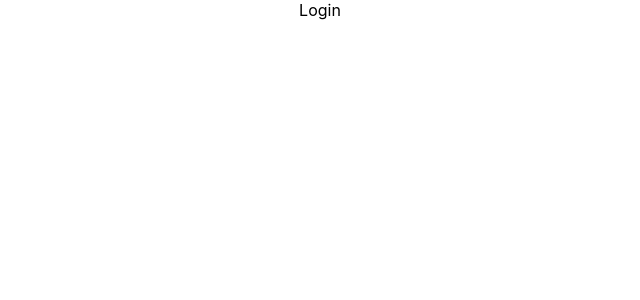
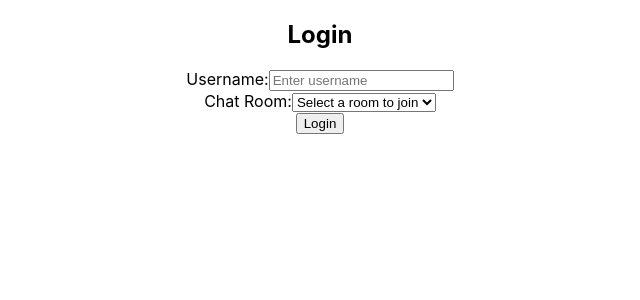
Before and after one commit to ivanarunje/ChatApp, a React (Create React App) app: page /login in a window 1280 px wide. Shown: the top 300 px of the page, without its empty margins (320-960 px from the left). Built offline with nearby package versions, Linux system fonts and the light colour scheme.

Commit message:
Created login page with some basic functionality, future todos are form validation, style improving and setting up page redirect after successful form submission

```diff
--- a/src/components/Home/index.jsx
+++ b/src/components/Home/index.jsx
@@ -1,7 +1,22 @@
 import React from "react";
+import { Link } from "react-router-dom";
 
 function Home() {
-  return <div>Home</div>;
+  return (
+    <div>
+      <div className="HomeDescription">
+        <p>
+          Lorem ipsum dolor sit amet, consectetur adipisicing elit. Animi
+          corporis veniam unde doloribus nihil at commodi. Voluptatum unde
+          dolore, quasi quaerat, laboriosam assumenda vero sit perferendis,
+          repudiandae doloribus esse incidunt?
+        </p>
+      </div>
+      <Link to="/login">
+        <button>Login</button>
+      </Link>
+    </div>
+  );
 }
 
 export default Home;
--- a/src/components/Login/index.jsx
+++ b/src/components/Login/index.jsx
@@ -1,7 +1,52 @@
-import React from "react";
+import React, { useState } from "react";
 
 function Login() {
-  return <div>Login</div>;
+  const [username, setUsername] = useState("");
+  const [room, setRoom] = useState("");
+
+  const submitFormHandler = (e) => {
+    e.preventDefault();
+    console.log("Username: ", username);
+    console.log("Room: ", room);
+
+    setUsername("");
+    setRoom("");
+  };
+  return (
+    /* Form with a username input field, room selection dropdown, and a login button.
+     *** TODO: form validation and style*/
+    <div>
+      <h2>Login</h2>
+      <form onSubmit={submitFormHandler}>
+        <div>
+          <label>Username:</label>
+          <input
+            type="text"
+            id="username"
+            placeholder="Enter username"
+            value={username}
+            onChange={(e) => setUsername(e.target.value)}
+          />
+        </div>
+        <div>
+          <label>Chat Room:</label>
+          <select
+            id="room"
+            value={room}
+            onChange={(e) => setRoom(e.target.value)}
+          >
+            <option value="">Select a room to join</option>
+            <option value="DataGeeks">DataGeeks</option>
+            <option value="WebDev">WebDev</option>
+            <option value="BackendHeroes">BackendHeroes</option>
+            <option value="MobileAppDev">MobileAppDev</option>
+            <option value="UX/UI">UX/UI</option>
+          </select>
+        </div>
+        <button type="submit">Login</button>
+      </form>
+    </div>
+  );
 }
 
 export default Login;
```
